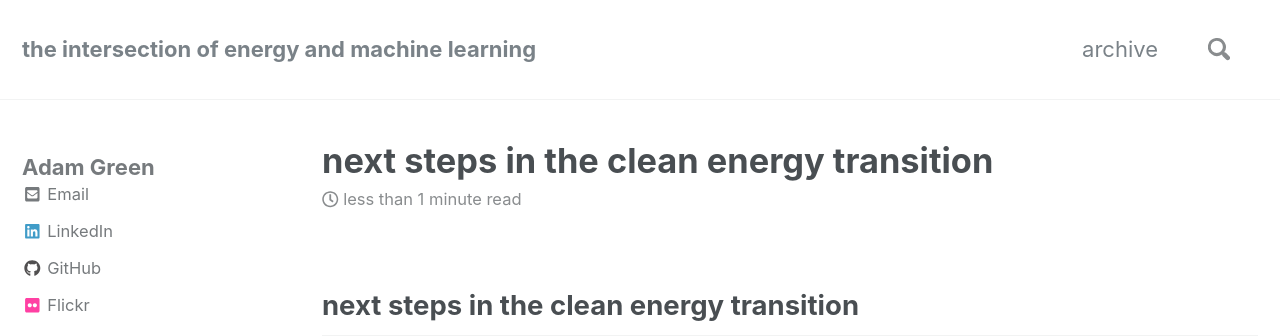
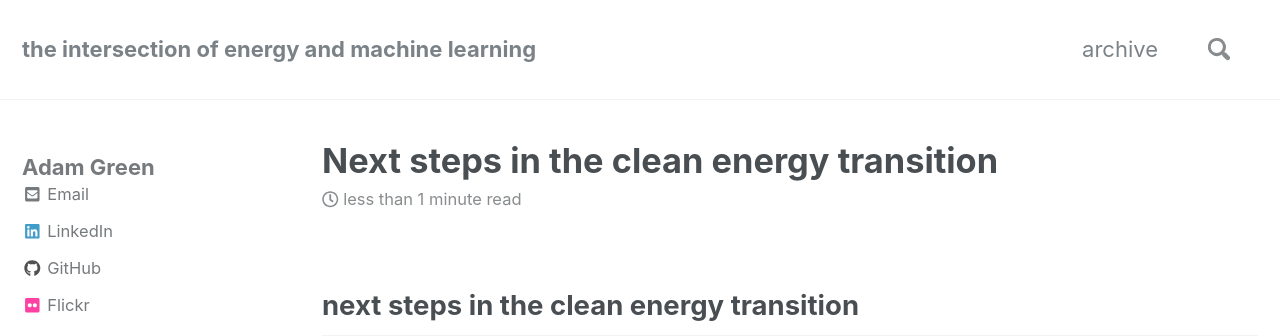
Before and after one commit to ADGEfficiency/adgefficiency.github.io, a Jekyll site: the page built from _posts/2018-07-19-next-steps.md, in a window 1280 px wide and 900 px high. Shown: the top 336 px of the window. Built offline with Jekyll 4.4.1, drawn with Linux system fonts in a browser that asks for light colours; nearby versions of some CDN libraries.

Commit message:
drafting

```diff
--- a/_posts/2018-07-19-next-steps.md
+++ b/_posts/2018-07-19-next-steps.md
@@ -1,5 +1,5 @@
 ---
-title: 'next steps in the clean energy transition'
+title: 'Next steps in the clean energy transition'
 date: 2018-07-19
 categories:
 - Energy
```
